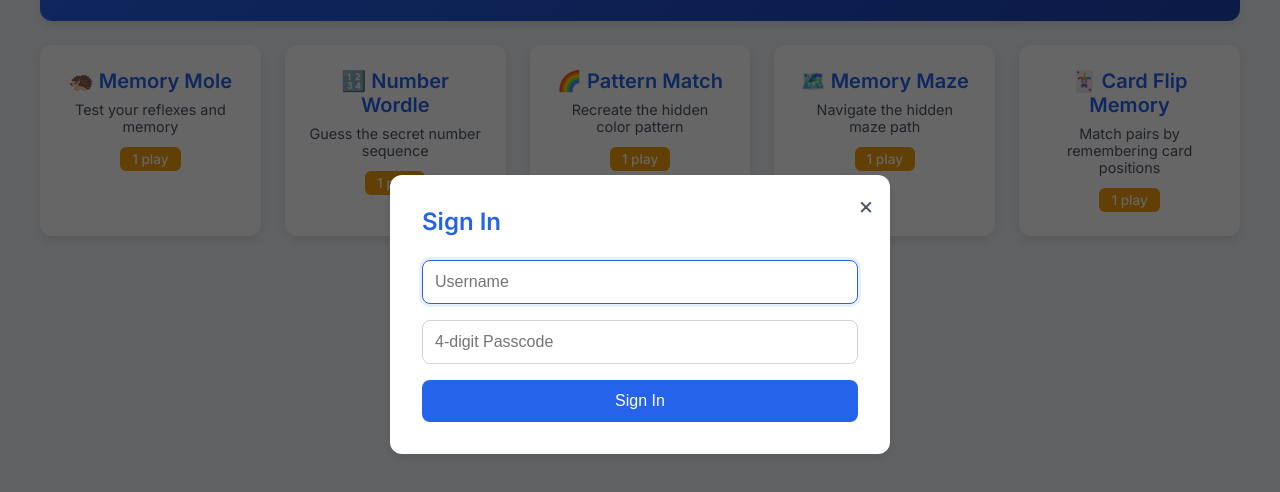
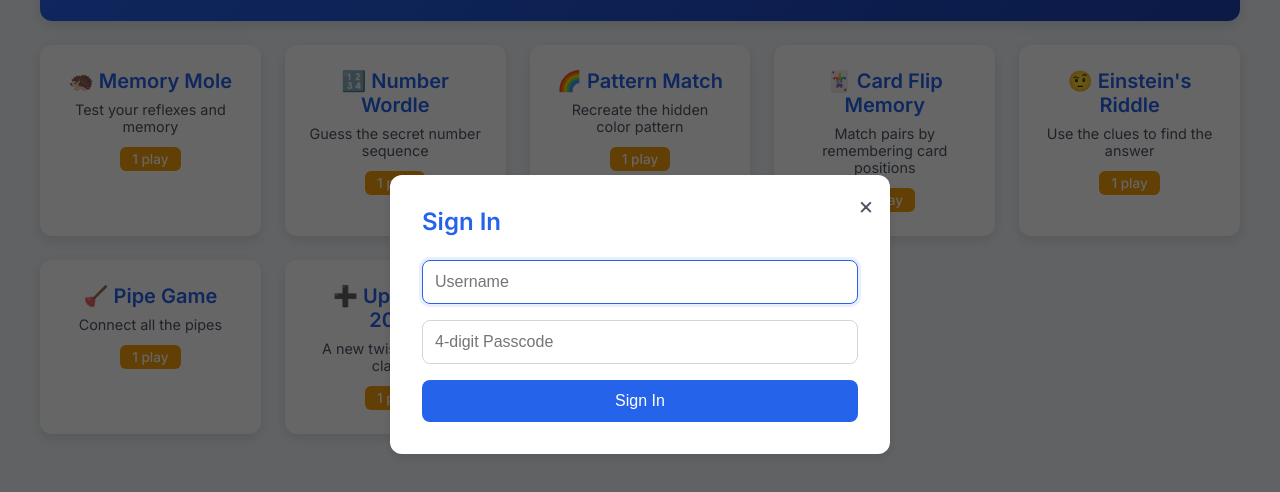
Before and after one commit to staryskies/underflow, a website: page public/index.html in a window 1280 px wide. Shown: the part 86-578 px from the top of the page. Drawn offline with Linux system fonts and the light colour scheme.

Commit message:
Update index.html

```diff
--- a/public/index.html
+++ b/public/index.html
@@ -323,14 +323,24 @@
         <p>Recreate the hidden color pattern</p>
         <span class="cost">1 play</span>
       </div>
-      <div class="game-card" onclick="loadGame('games/memory-maze.html')">
-        <h3>🗺️ Memory Maze</h3>
-        <p>Navigate the hidden maze path</p>
-        <span class="cost">1 play</span>
-      </div>
       <div class="game-card" onclick="loadGame('games/card-flip-memory.html')">
         <h3>🃏 Card Flip Memory</h3>
         <p>Match pairs by remembering card positions</p>
+        <span class="cost">1 play</span>
+      </div>
+      <div class="game-card" onclick="loadGame('games/riddle.html')">
+        <h3>🤨 Einstein's Riddle</h3>
+        <p>Use the clues to find the answer</p>
+        <span class="cost">1 play</span>
+      </div>
+      <div class="game-card" onclick="loadGame('games/pipeDONE.html')">
+        <h3>🪠 Pipe Game</h3>
+        <p>Connect all the pipes</p>
+        <span class="cost">1 play</span>
+      </div>
+      <div class="game-card" onclick="loadGame('games/2048DONE.html')">
+        <h3>➕ Upgrades 2048</h3>
+        <p>A new twist on the hit classic</p>
         <span class="cost">1 play</span>
       </div>
     </div>
```
